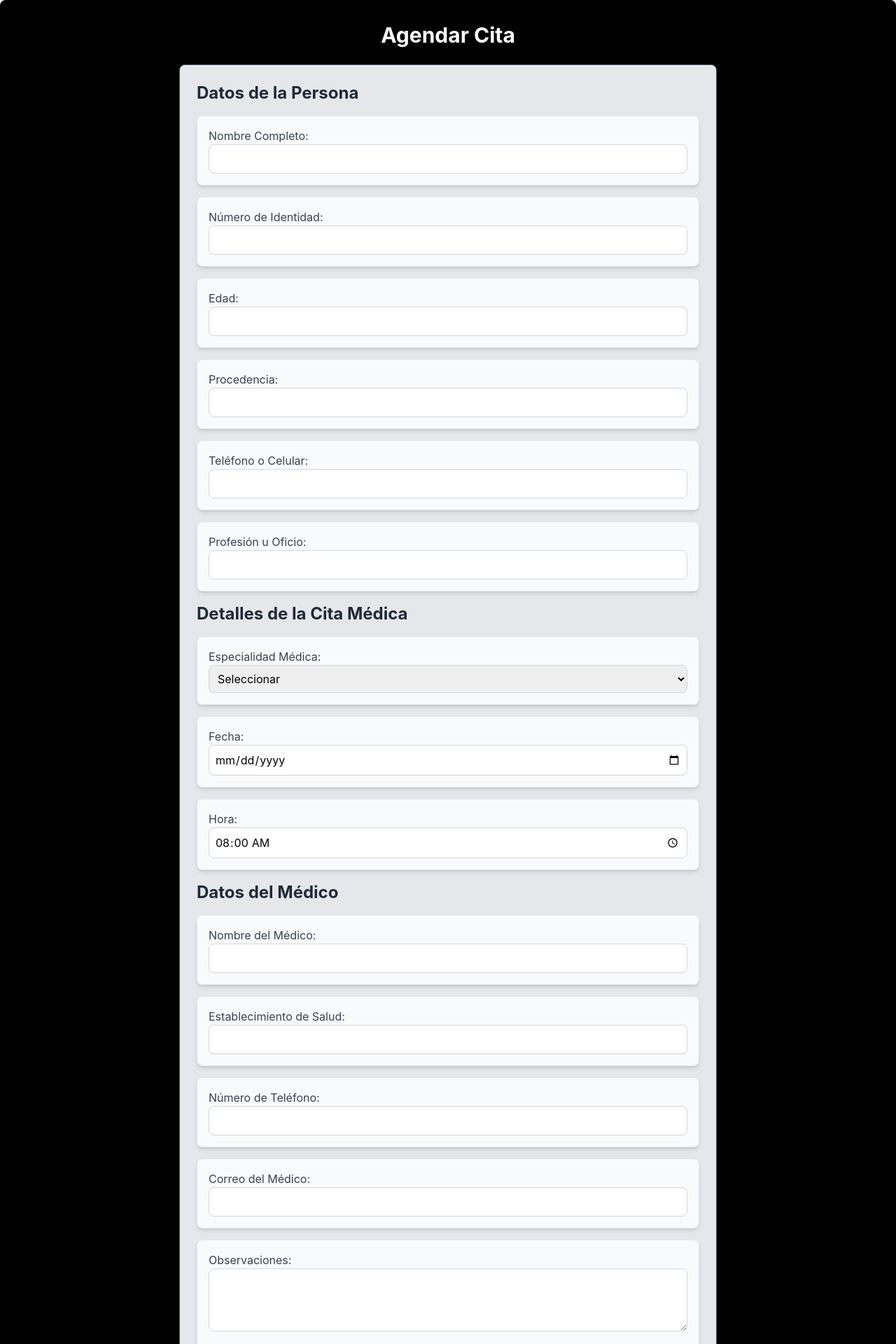
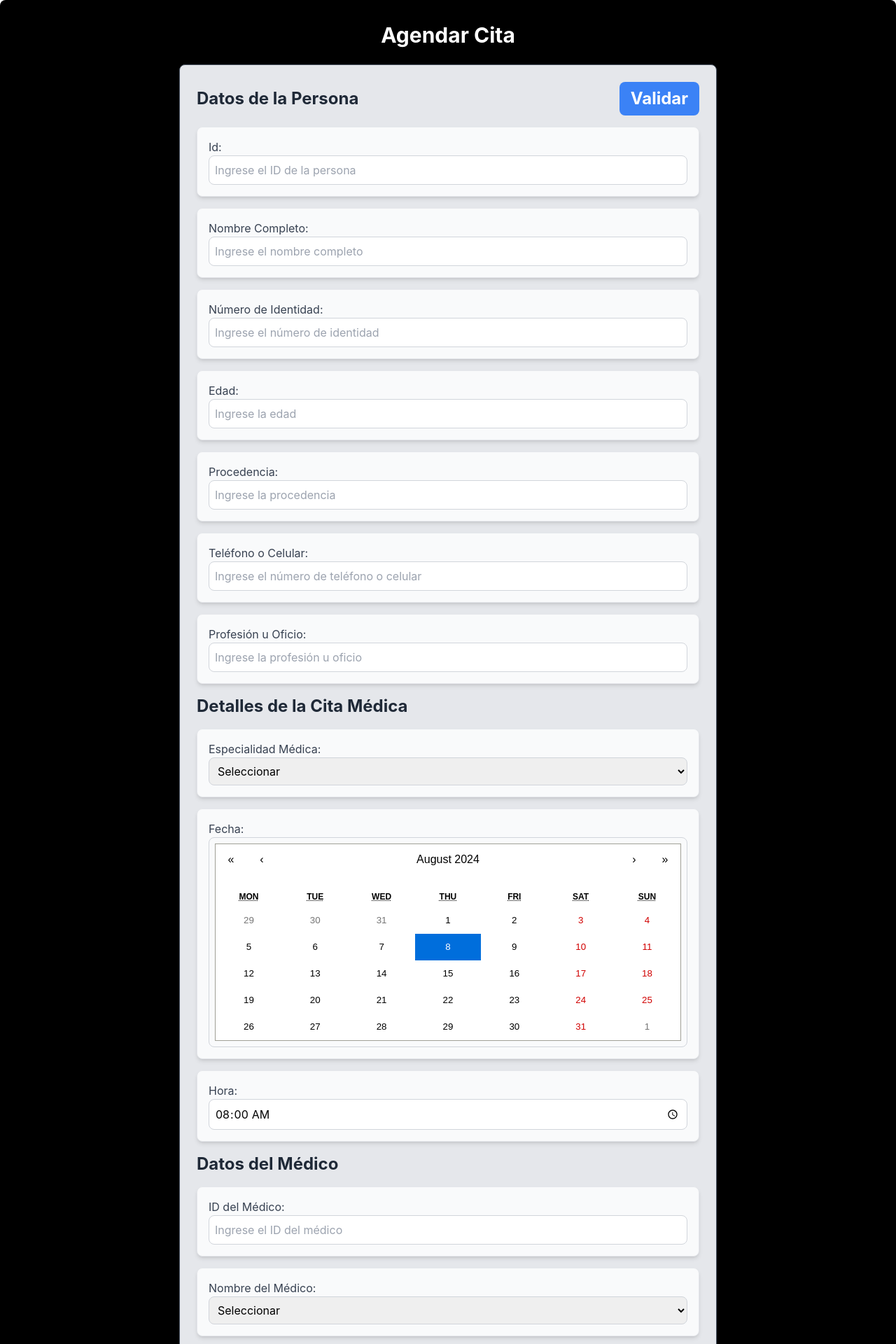
Before and after one commit to Pedro2707/Front-end_A, a React (Create React App) app: page /agendar-cita in a window 1280 px wide. Shown: the top 1920 px of the page at 70% size. Built offline with nearby package versions, Linux system fonts and the light colour scheme.

Commit message:
chore: style

```diff
--- a/package.json
+++ b/package.json
@@ -8,7 +8,9 @@
     "@testing-library/user-event": "^13.5.0",
     "axios": "^1.7.3",
     "react": "^18.3.1",
+    "react-calendar": "^5.0.0",
     "react-dom": "^18.3.1",
+    "react-icons": "^5.2.1",
     "react-router-dom": "^6.26.0",
     "react-scripts": "5.0.1",
     "web-vitals": "^2.1.4"
--- a/src/App.css
+++ b/src/App.css
@@ -37,3 +37,11 @@
     transform: rotate(360deg);
   }
 }
+@keyframes moveAmbulance {
+  0% {
+    transform: translateX(0);
+  }
+  100% {
+    transform: translateX(100vw); /* Mueve el GIF a la derecha */
+  }
+}
--- a/src/api/user.js
+++ b/src/api/user.js
@@ -3,10 +3,12 @@ import axios from 'axios';
 export const signin = async (username, password) => {
   console.log("🚀 ~ signin ~ username, password:", username, password)
   try {
-    const response = await axios.post('http://localhost:3000/auth/login', { username, password });
+    const response = await axios.post(`${process.env.REACT_APP_API_URL}/auth/login`, { username, password });
     console.log("🚀 ~ signin ~ response:", response)
     return response.data;
   } catch (error) {
     throw new Error(error.response.data.message);
   }
 };
+
+//en la linea 6 hice un cambio despues de POST
--- a/src/components/DatosMedico.js
+++ b/src/components/DatosMedico.js
@@ -5,25 +5,84 @@ const DatosMedico = () => {
     <div className="mb-4">
       <h3 className="text-2xl font-bold text-gray-800 mb-4">Datos del Médico</h3>
       <form className="space-y-4">
+        {/* Campo para el ID del Médico */}
+        <div className="border rounded-lg shadow-md p-4 bg-gray-50">
+          <label className="block text-gray-700">ID del Médico:</label>
+          <input
+            type="text"
+            name="idMedico"
+            className="w-full border border-gray-300 p-2 rounded-lg"
+            placeholder="Ingrese el ID del médico"
+          />
+        </div>
+
+        {/* Menú desplegable para el Nombre del Médico */}
         <div className="border rounded-lg shadow-md p-4 bg-gray-50">
           <label className="block text-gray-700">Nombre del Médico:</label>
-          <input type="text" name="nombreMedico" className="w-full border border-gray-300 p-2 rounded-lg" />
+          <select
+            name="nombreMedico"
+            className="w-full border border-gray-300 p-2 rounded-lg"
+          >
+            <option value="">Seleccionar</option>
+            <option value="Dr.Menendez">Dr.Menendez</option>
+            <option value="Dr.Andrade">Dr.Andrade</option>
+            <option value="Lic.Wendy">Lic.Wendy</option>
+            <option value="Dr.Claudia">Dr.Claudia</option>
+            <option value="Dr.Bladimir">Dr.Bladimir</option>
+            <option value="Dr.Maricela">Dr.Maricela</option>
+            <option value="Dr.Leon_Rivera">Dr.Leonela Rivera</option>
+            <option value="Dr.Mario_Gonzales">Dr.Mario Gonzales</option>
+            <option value="Dr.Alberto_Bonilla">Dr.Alberto Bonilla</option>
+            <option value="Dr.Braz">Dr.Braz</option>
+            <option value="Dr.Luis_Troches">Dr.Luis Troches</option>
+            <option value="Dra.Ramos">Dr.Ramos</option>
+            <option value="Lic.Carmen">Lic.Carmen</option>
+            <option value="Dr.Valder_Ramos">Dr.Valder Ramos</option>
+          </select>
         </div>
+
+        {/* Campo para el Establecimiento de Salud */}
         <div className="border rounded-lg shadow-md p-4 bg-gray-50">
           <label className="block text-gray-700">Establecimiento de Salud:</label>
-          <input type="text" name="establecimiento" className="w-full border border-gray-300 p-2 rounded-lg" />
+          <input
+            type="text"
+            name="establecimiento"
+            className="w-full border border-gray-300 p-2 rounded-lg"
+            placeholder="Ingrese el establecimiento de salud"
+          />
         </div>
+
+        {/* Campo para el Número de Teléfono */}
         <div className="border rounded-lg shadow-md p-4 bg-gray-50">
           <label className="block text-gray-700">Número de Teléfono:</label>
-          <input type="text" name="telefonoMedico" className="w-full border border-gray-300 p-2 rounded-lg" />
+          <input
+            type="text"
+            name="telefonoMedico"
+            className="w-full border border-gray-300 p-2 rounded-lg"
+            placeholder="Ingrese el número de teléfono"
+          />
         </div>
+
+        {/* Campo para el Correo del Médico */}
         <div className="border rounded-lg shadow-md p-4 bg-gray-50">
           <label className="block text-gray-700">Correo del Médico:</label>
-          <input type="email" name="correoMedico" className="w-full border border-gray-300 p-2 rounded-lg" />
+          <input
+            type="email"
+            name="correoMedico"
+            className="w-full border border-gray-300 p-2 rounded-lg"
+            placeholder="Ingrese el correo electrónico"
+          />
         </div>
+
+        {/* Campo para Observaciones */}
         <div className="border rounded-lg shadow-md p-4 bg-gray-50">
           <label className="block text-gray-700">Observaciones:</label>
-          <textarea name="observaciones" className="w-full border border-gray-300 p-2 rounded-lg" rows="3"></textarea>
+          <textarea
+            name="observaciones"
+            className="w-full border border-gray-300 p-2 rounded-lg"
+            rows="3"
+            placeholder="Ingrese las observaciones"
+          ></textarea>
         </div>
       </form>
     </div>
--- a/src/components/DatosPersona.js
+++ b/src/components/DatosPersona.js
@@ -3,31 +3,73 @@ import React from 'react';
 const DatosPersona = () => {
   return (
     <div className="mb-4">
-      <h3 className="text-2xl font-bold text-gray-800 mb-4">Datos de la Persona</h3>
+      <h3 className="text-2xl font-bold text-gray-800 mb-4 flex justify-between items-center">
+        Datos de la Persona
+        <button className="bg-blue-500 text-white px-4 py-2 rounded-lg">Validar</button>
+      </h3>
       <form className="space-y-4">
         <div className="border rounded-lg shadow-md p-4 bg-gray-50">
+          <label className="block text-gray-700">Id:</label>
+          <input
+            type="text"
+            name="dni"
+            className="w-full border border-gray-300 p-2 rounded-lg"
+            placeholder="Ingrese el ID de la persona"
+          />
+        </div>
+        <div className="border rounded-lg shadow-md p-4 bg-gray-50">
           <label className="block text-gray-700">Nombre Completo:</label>
-          <input type="text" name="nombreCompleto" className="w-full border border-gray-300 p-2 rounded-lg" />
+          <input
+            type="text"
+            name="nombreCompleto"
+            className="w-full border border-gray-300 p-2 rounded-lg"
+            placeholder="Ingrese el nombre completo"
+          />
         </div>
         <div className="border rounded-lg shadow-md p-4 bg-gray-50">
           <label className="block text-gray-700">Número de Identidad:</label>
-          <input type="text" name="numeroIdentidad" className="w-full border border-gray-300 p-2 rounded-lg" />
+          <input
+            type="text"
+            name="numeroIdentidad"
+            className="w-full border border-gray-300 p-2 rounded-lg"
+            placeholder="Ingrese el número de identidad"
+          />
         </div>
         <div className="border rounded-lg shadow-md p-4 bg-gray-50">
           <label className="block text-gray-700">Edad:</label>
-          <input type="text" name="edad" className="w-full border border-gray-300 p-2 rounded-lg" />
+          <input
+            type="text"
+            name="edad"
+            className="w-full border border-gray-300 p-2 rounded-lg"
+            placeholder="Ingrese la edad"
+          />
         </div>
         <div className="border rounded-lg shadow-md p-4 bg-gray-50">
           <label className="block text-gray-700">Procedencia:</label>
-          <input type="text" name="procedencia" className="w-full border border-gray-300 p-2 rounded-lg" />
+          <input
+            type="text"
+            name="procedencia"
+            className="w-full border border-gray-300 p-2 rounded-lg"
+            placeholder="Ingrese la procedencia"
+          />
         </div>
         <div className="border rounded-lg shadow-md p-4 bg-gray-50">
           <label className="block text-gray-700">Teléfono o Celular:</label>
-          <input type="text" name="telefono" className="w-full border border-gray-300 p-2 rounded-lg" />
+          <input
+            type="text"
+            name="telefono"
+            className="w-full border border-gray-300 p-2 rounded-lg"
+            placeholder="Ingrese el número de teléfono o celular"
+          />
         </div>
         <div className="border rounded-lg shadow-md p-4 bg-gray-50">
           <label className="block text-gray-700">Profesión u Oficio:</label>
-          <input type="text" name="profesion" className="w-full border border-gray-300 p-2 rounded-lg" />
+          <input
+            type="text"
+            name="profesion"
+            className="w-full border border-gray-300 p-2 rounded-lg"
+            placeholder="Ingrese la profesión u oficio"
+          />
         </div>
       </form>
     </div>
--- a/src/components/DetallesCitaMedica.js
+++ b/src/components/DetallesCitaMedica.js
@@ -1,6 +1,14 @@
-import React from 'react';
+import React, { useState } from 'react';
+import Calendar from 'react-calendar';
+import 'react-calendar/dist/Calendar.css'; // Importa el CSS predeterminado de react-calendar
 
 const DetallesCitaMedica = () => {
+  const [fecha, setFecha] = useState(new Date()); // Estado para la fecha seleccionada
+
+  const handleFechaChange = (date) => {
+    setFecha(date); // Actualiza el estado con la fecha seleccionada
+  };
+
   return (
     <div className="mb-4">
       <h3 className="text-2xl font-bold text-gray-800 mb-4">Detalles de la Cita Médica</h3>
@@ -21,10 +29,18 @@ const DetallesCitaMedica = () => {
             <option value="cirugia_plastica">Cirugía Plástica</option>
           </select>
         </div>
+
         <div className="border rounded-lg shadow-md p-4 bg-gray-50">
           <label className="block text-gray-700">Fecha:</label>
-          <input type="date" name="fecha" className="w-full border border-gray-300 p-2 rounded-lg" />
+          <div className="border border-gray-300 p-2 rounded-lg">
+            <Calendar
+              onChange={handleFechaChange}
+              value={fecha}
+              className="w-full"
+            />
+          </div>
         </div>
+
         <div className="border rounded-lg shadow-md p-4 bg-gray-50">
           <label className="block text-gray-700">Hora:</label>
           <input type="time" name="hora" className="w-full border border-gray-300 p-2 rounded-lg" defaultValue="08:00" />
```
Also changed, not shown: src/components/Menu.js (+43 -16 lines), 2 other files (tests, documents, lock files or other folders).
